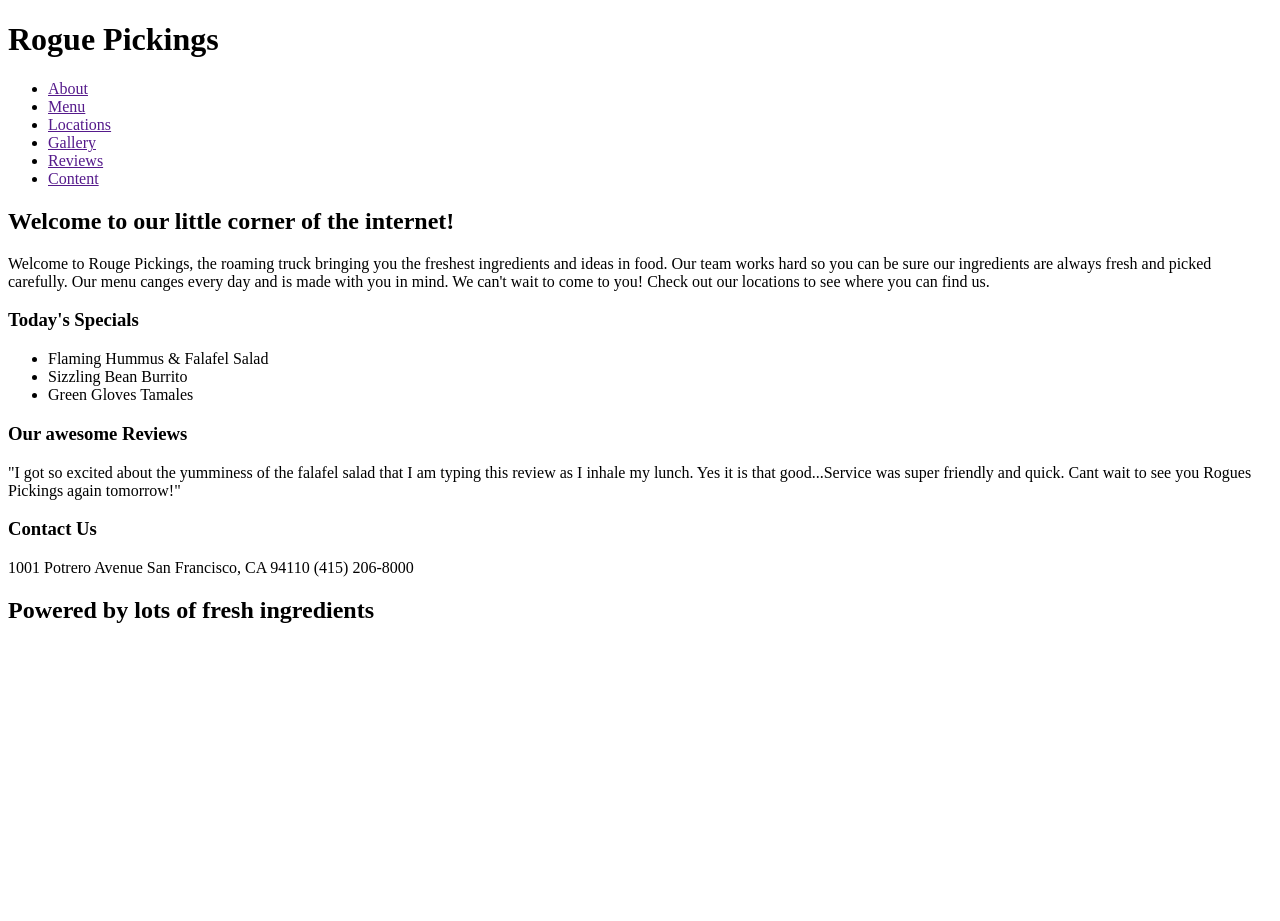
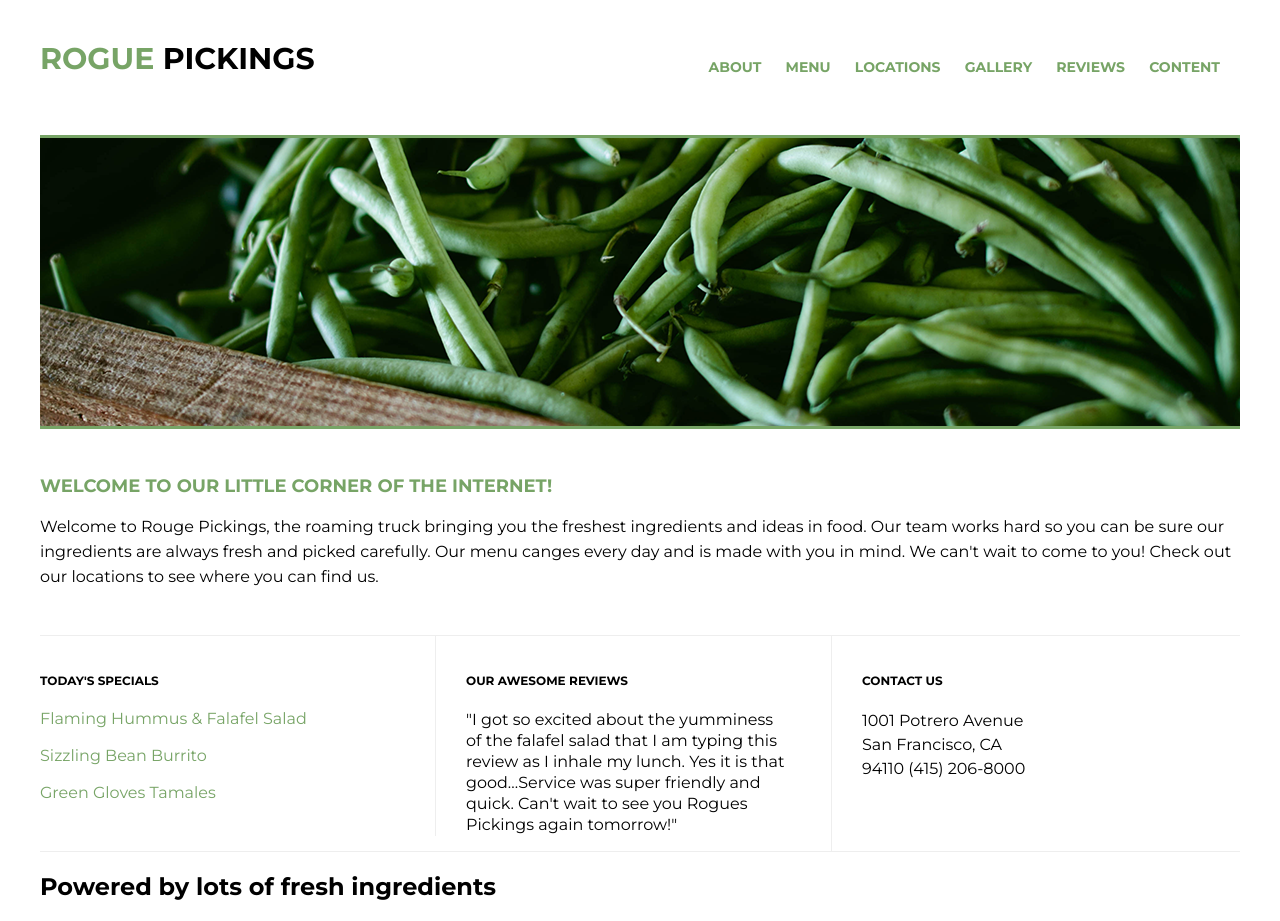
Before and after one commit to inadinerodriguez/rogue, a plain HTML site: page index.html in a window 1280 px wide. Before the commit the page ends 800 px from the top, so only its background shows below. Drawn offline with Linux system fonts and the light colour scheme.

Commit message:
Style CSS

```diff
--- a/css/main.css
+++ b/css/main.css
@@ -0,0 +1,141 @@
+/*********** BASE STYLES *************/
+
+body {
+    font-family: 'Montserrat', sans-serif;
+}
+
+/*********** GRID *************/
+
+.full-width {
+    width: 1200px;
+    margin: 0 auto;
+    overflow: auto;
+}
+
+.half-width {
+    width: 600px;
+    float: left;
+}
+
+.third-width {
+    width: 395px;
+    float: left;
+}
+
+/*********** HEADER *************/
+
+
+header h1 {
+    font-size: 30px;
+    font-weight: bold;
+    line-height: 23px;
+    text-transform: uppercase;
+    padding: 27px 0 40px 0px;
+}
+
+header h1 span {
+    color: #77a466;
+}
+
+nav {
+    float: right;
+    padding: 40px 0px 40px 0;
+
+}
+
+nav ul li {
+    display: inline-block;
+    padding-right: 20px;
+}
+
+
+nav ul li a {
+    font-size: 14px;
+    font-weight: bold;
+    line-height: 23px;
+    color:#77a466;
+    text-decoration: none;
+    text-transform: uppercase;
+}
+
+
+header .full-width {
+    border-bottom: 3px solid #77a466;
+}
+
+
+
+/*********** HERO *************/
+
+#hero img {
+    border-bottom: 3px solid #77a466;
+}
+
+#hero h1 {
+    color:#77a466;
+    font-size: 18px;
+    font-weight: bold;
+    line-height: 23px;
+    text-transform: uppercase;
+    padding-top: 30px;
+}
+
+#hero p {
+    font-size: 16px;
+    line-height: 25px;
+    padding-bottom: 30px;
+
+}
+
+/*********** BOTTOM *************/
+
+
+
+#bottom h3 {
+    font-size: 12px;
+    font-weight: bold;
+    line-height: 25px;
+    text-transform: uppercase;
+    padding-top: 20px;
+}
+
+#bottom .reviews, #bottom .contact  {
+    padding-left: 30px;
+}
+
+#bottom ul li {
+    color:#77a466;
+    list-style: none;
+    font-size: 16px;
+    padding-bottom: 18px;
+    margin-left: -40px;
+}
+
+
+#bottom .second-col p {
+    font-size: 16px;
+    line-height: 21px;
+    padding-right: 45px;
+    padding-left: 30px;
+
+}
+
+#bottom .third-col p {
+    font-size: 16px;
+    line-height: 24px;
+    padding-right: 180px;
+    padding-left: 30px;
+
+}
+
+#bottom .full-width {
+    border-top: 1px solid #eeeeee;
+    border-bottom: 1px solid #eeeeee;
+}
+
+#bottom .third-width.second-col,
+#bottom .third-width.first-col {
+    border-right: 1px solid #eeeeee;
+}
+
+/************* FOOTER *****************/
--- a/index.html
+++ b/index.html
@@ -2,12 +2,18 @@
 <html lang="en">
     <head>
         <title>Rogue Pickings</title>
+        <link rel="stylesheet" href="css/normalize.css">
+        <link rel="stylesheet" href="css/main.css">
+        <link href="https://fonts.googleapis.com/css2?family=Montserrat:wght@400;700&display=swap" rel="stylesheet">
+
     </head>
     <body>
-        <main>
         <header>
-                <h1>Rogue Pickings</h1>
-                <div id="nav">
+            <div class="full-width">
+                    <div class="half-width">
+                        <h1><span>Rogue</span> Pickings</h1>
+                        </div>
+                    <div class="half-width">
                         <nav>
                             <ul>
                                 <li><a href="">About</a></li>
@@ -19,19 +25,25 @@
                             </ul>
                         </nav>
                     </div>
+                </div>
         </header>
-            <section id="top-section" class="full-width">
-                <div id="hero">
-
+            <main>
+                <section id="hero">
+                    <div class="full-width">
+                        <div class="hero-img">
+                            <img src="img/hero-image.png" alt="hero image greenbeens" />
                         </div>
-
+                        <div class="welcome-message">
                             <h1>Welcome to our little corner of the internet!</h1>
                             <p>
                                 Welcome to Rouge Pickings, the roaming truck bringing you the freshest ingredients and ideas in food. Our team works hard so you can be sure our ingredients are always fresh and picked carefully. Our menu canges every day and is made with you in mind. We can't wait to come to you! Check out our locations to see where you can find us.
                             </p>
+                        </div>
+                    </div>
                 </section>
-            <section id="bottom" class="third-width">
-                <div id="first-col">
+                <section id="bottom">
+                    <div class="full-width">
+                        <div class="third-width first-col">
                             <h3>Today's Specials</h3>
                             <ul id="menu">
                                 <li>Flaming Hummus & Falafel Salad</li>
@@ -39,21 +51,26 @@
                                 <li>Green Gloves Tamales</li>
                             </ul>
                         </div>
-                <div id="second-col"></div>
-                    <h3>Our awesome Reviews</h3>
+                        <div class="third-width second-col">
+                            <h3 class="reviews">Our Awesome Reviews</h3>
                             <p>
-                        "I got so excited about the yumminess of the falafel salad that I am typing this review as I inhale my lunch. Yes it is that good...Service was super friendly and quick. Cant wait to see you Rogues Pickings again tomorrow!"
+                                "I got so excited about the yumminess of the falafel salad that I am typing this review as I inhale my lunch. Yes it is that good...Service was super friendly and quick. Can't wait to see you Rogues Pickings again tomorrow!"
                             </p>
-                <div id="third-col"></div>
-                    <h3>Contact Us</h3>
+                        </div>
+                        <div class="third-width third-col">
+                            <h3 class="contact">Contact Us</h3>
                             <p>1001 Potrero Avenue
                                 San Francisco, CA 94110
                                 (415) 206-8000
                             </p>
+                        </div>
+                    </div>
                 </section>
 
-            <footer class="full-width">
+            <footer>
+                    <div class="full-width">
                     <h2>Powered by lots of <span>fresh</span> ingredients</h2>
+                    </div>
             </footer>
         </main>
     </body>
```
Also changed, not shown: img/hero-image.png (added). Lines whose indentation alone changed are shown as unchanged.
